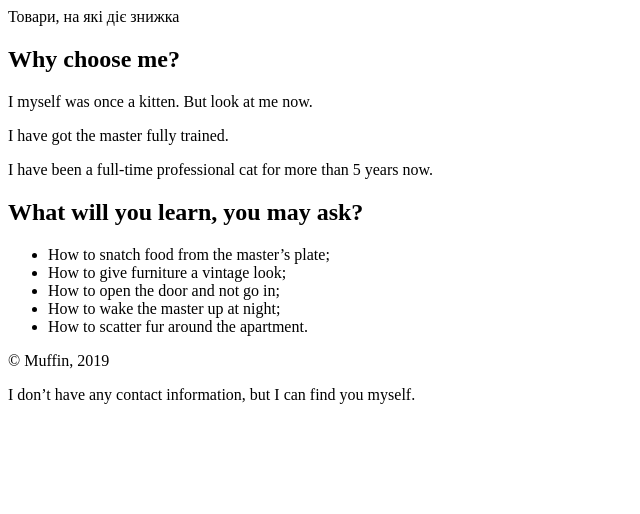
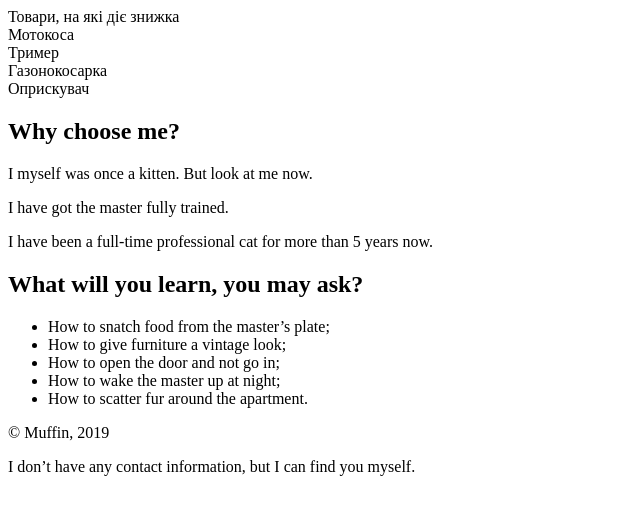
Before and after one commit to mira67-yu/market, a plain HTML site: page index.html in a window 1280 px wide. Shown: the whole page, without its empty margins (0-640 px from the left). Drawn offline with Linux system fonts and the light colour scheme.

Commit message:
дддд

```diff
--- a/index.html
+++ b/index.html
@@ -13,7 +13,10 @@
       <content>
         <div class="title">Товари, на які діє знижка</div>
         <div class="items">
-
+            <div class="item">Мотокоса</div>
+            <div class="item">Тример</div>
+            <div class="item">Газонокосарка</div>
+            <div class="item">Оприскувач</div>
         </div>
       </content>
 
```
